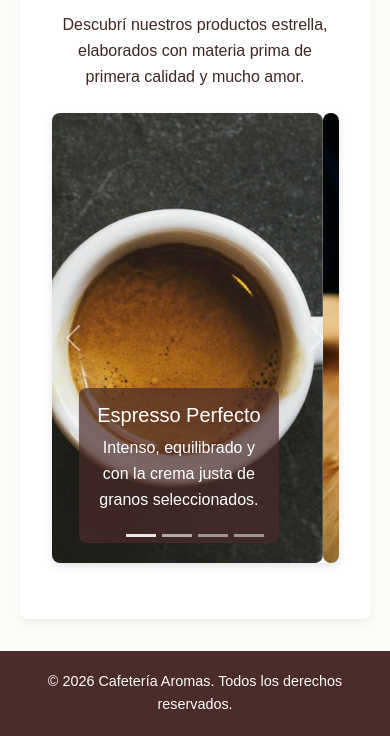
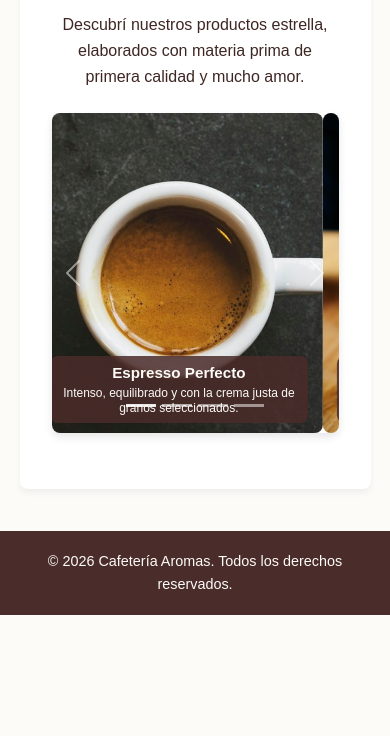
Before and after one commit to Agustinmaciel7/cafeteria-aromas, a plain HTML site: page pages/servicios.html in a window 390 px wide. Shown: the part 229-965 px from the top of the page. After the commit the page ends 844 px from the top, so only its background shows below. Drawn offline with nearby package versions, Linux system fonts and the light colour scheme.

Commit message:
style: adaptar tipografía y dimensiones del carrusel para vista mobile

```diff
--- a/styles/styles.css
+++ b/styles/styles.css
@@ -10,6 +10,7 @@
 
 /* FONT:'Poppins',Sans-serif */
 @import url('https://fonts.googleapis.com/css2?family=Poppins:wght@400;600;700&display=swap');
+
 body {
   font-family: 'Poppins', sans-serif;
   background-color: #fdfbf7;
@@ -23,7 +24,11 @@ body {
 /* ==========================================
 2. ESTADOS INTERACTIVOS Y TRANSICIONES
    ========================================== */
-a, button, .btn, .tarjeta-articulo, .nav-link {
+a,
+button,
+.btn,
+.tarjeta-articulo,
+.nav-link {
   transition: all 0.3s ease;
 }
 
@@ -36,7 +41,8 @@ a, button, .btn, .tarjeta-articulo, .nav-link {
   text-decoration: none;
 }
 
-a:active, .btn:active {
+a:active,
+.btn:active {
   transform: scale(0.95);
 }
 
@@ -86,7 +92,7 @@ nav.navbar.navbar-custom .navbar-toggler-icon {
 /* Ajustes del Carousel */
 .carousel-inner {
   border-radius: 8px;
-  box-shadow: 0 4px 8px rgba(0,0,0,0.1);
+  box-shadow: 0 4px 8px rgba(0, 0, 0, 0.1);
 }
 
 .carousel-item img {
@@ -230,3 +236,51 @@ figcaption {
     align-items: start;
   }
 }
+
+/* ==========================================
+   CAROUSEL EN MOBILE (Ajuste de visibilidad y texto)
+   ========================================== */
+.carousel-caption {
+  background: rgba(74, 44, 42, 0.85);
+  /* Fondo oscuro semitransparente institucional */
+  border-radius: 8px;
+  padding: 10px 12px;
+  bottom: 15px;
+  left: 5%;
+  right: 5%;
+}
+
+.carousel-caption h5 {
+  font-size: 1.1rem;
+  font-weight: 700;
+  margin-bottom: 4px;
+  color: #fdfbf7;
+}
+
+.carousel-caption p {
+  font-size: 0.85rem;
+  margin-bottom: 0;
+  color: #fdfbf7;
+  line-height: 1.2;
+}
+
+/* Adaptación para pantallas chicas (mobile) */
+@media (max-width: 576px) {
+  .carousel-item img {
+    height: 320px;
+    /* Reducimos la altura en celulares para mejor visibilidad */
+  }
+
+  .carousel-caption {
+    padding: 8px 10px;
+    bottom: 10px;
+  }
+
+  .carousel-caption h5 {
+    font-size: 0.95rem;
+  }
+
+  .carousel-caption p {
+    font-size: 0.75rem;
+  }
+}
```
